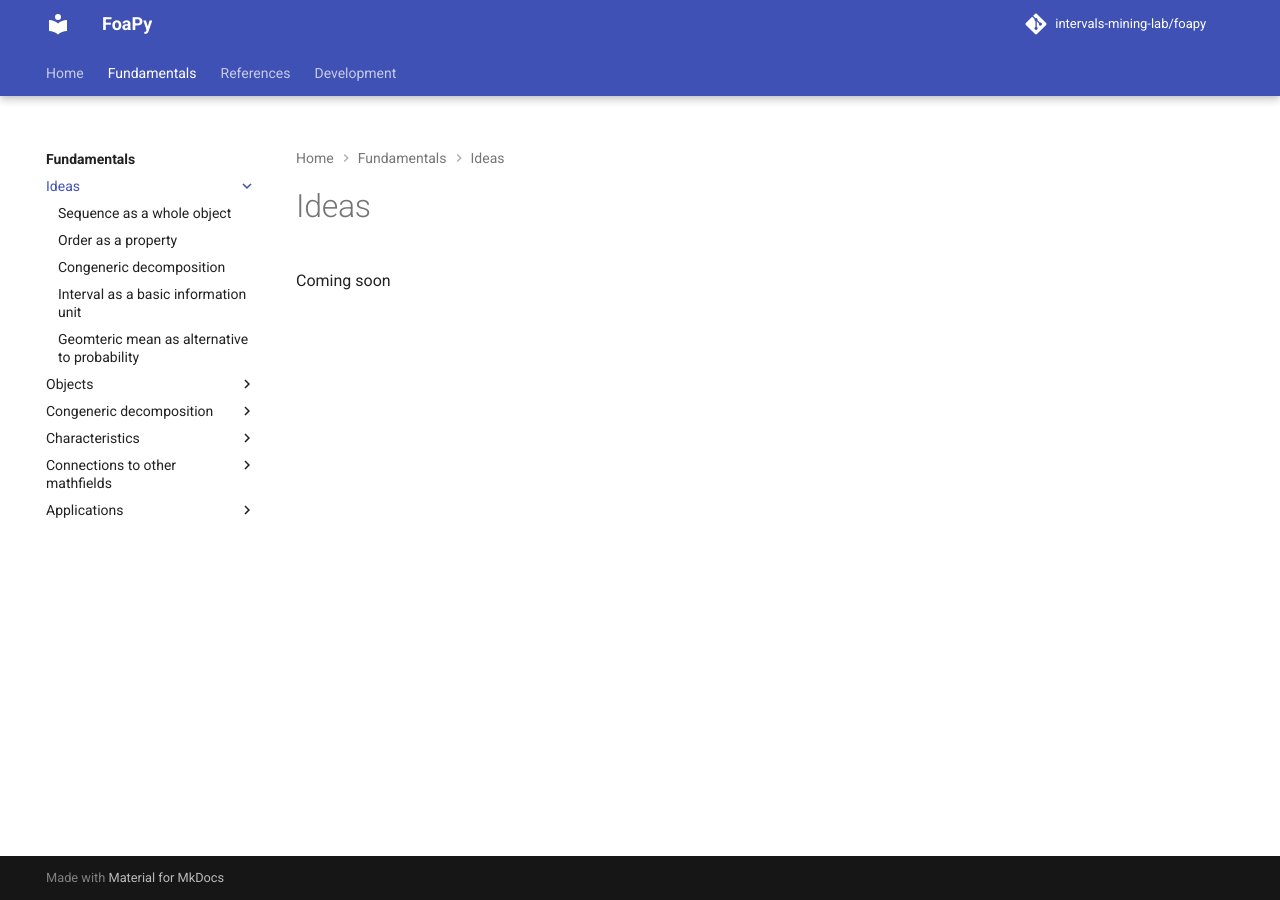
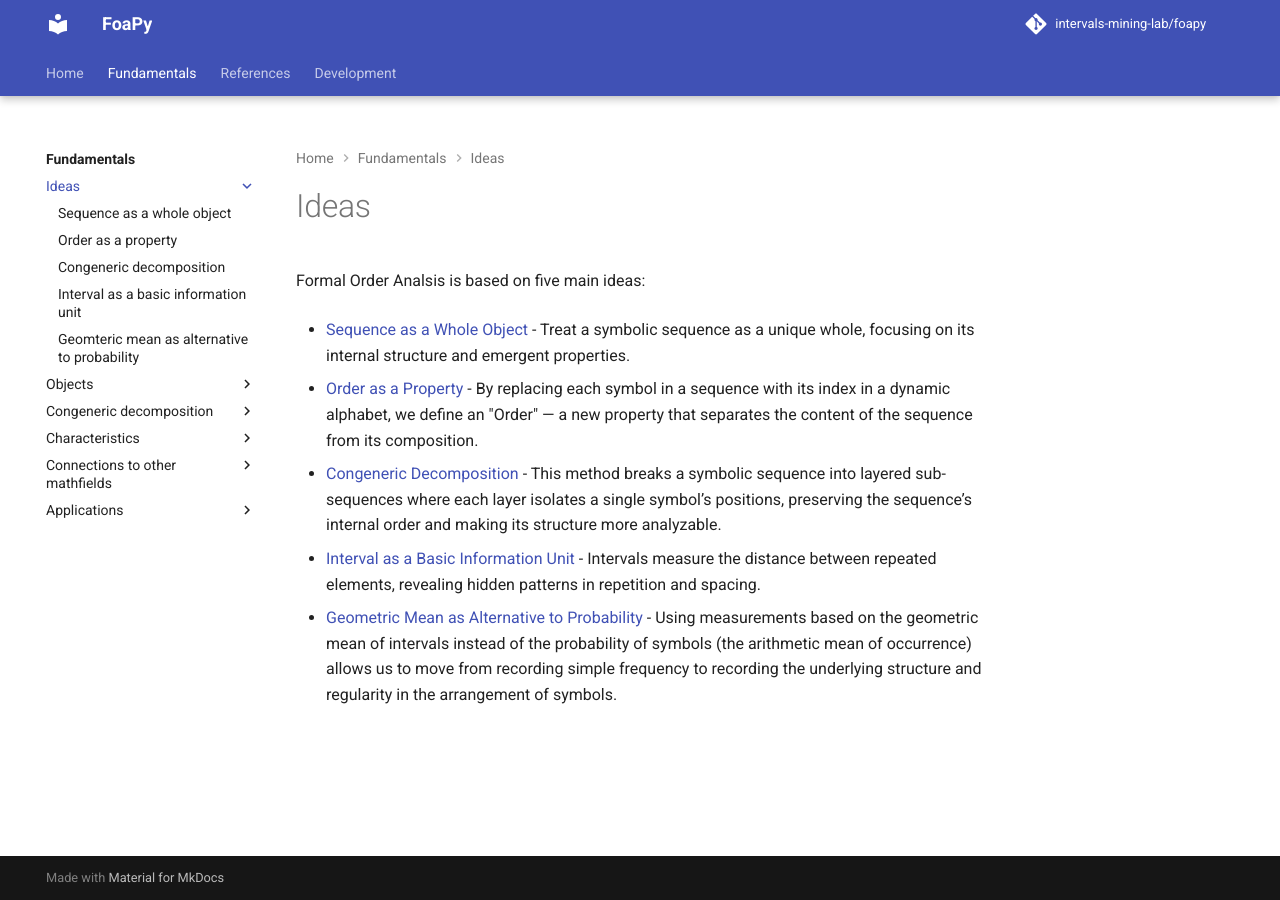
Before and after one commit to intervals-mining-lab/foapy, an MkDocs documentation site: the page built from docs/fundamentals/ideas/index.md, in a window 1280 px wide. Built offline with MkDocs 1.6.1 and Material for MkDocs 9.7.7, drawn with Linux system fonts in a browser that asks for light colours; comment, search, counter and statistics services are not loaded; the version menu is left out.

Commit message:
Finish ideas

```diff
--- a/docs/fundamentals/ideas/index.md
+++ b/docs/fundamentals/ideas/index.md
@@ -1,3 +1,20 @@
 # Ideas
 
-Coming soon
+Formal Order Analsis is based on five main ideas:
+
+* [Sequence as a Whole Object](sequence_as_a_whole_object.md) -
+Treat a symbolic sequence as a unique whole, focusing on its internal structure and emergent properties.
+
+* [Order as a Property](order_as_a_property.md) -
+By replacing each symbol in a sequence with its index in a dynamic alphabet, we define an "Order" — a new property that separates the content of the sequence from its composition.
+
+* [Congeneric Decomposition](congeneric_decomposition.md) -
+This method breaks a symbolic sequence into layered sub-sequences where each layer isolates a single symbol’s positions,
+preserving the sequence’s internal order and making its structure more analyzable.
+
+* [Interval as a Basic Information Unit](interval_as_a_basic_information_unit.md) -
+Intervals measure the distance between repeated elements, revealing hidden patterns in repetition and spacing.
+
+* [Geometric Mean as Alternative to Probability](geometric_mean_based_characteristics.md) -
+Using measurements based on the geometric mean of intervals instead of the probability of symbols (the arithmetic mean of occurrence)
+allows us to move from recording simple frequency to recording the underlying structure and regularity in the arrangement of symbols.
```
